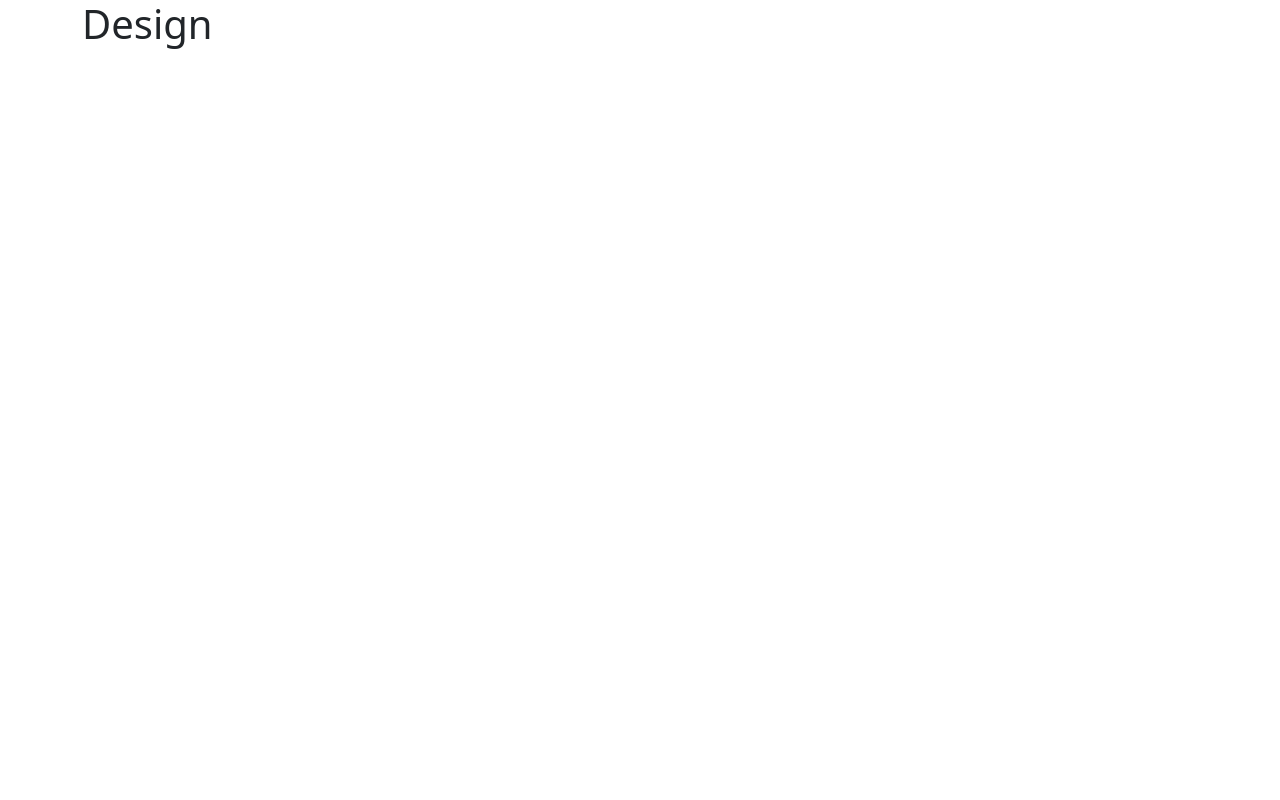
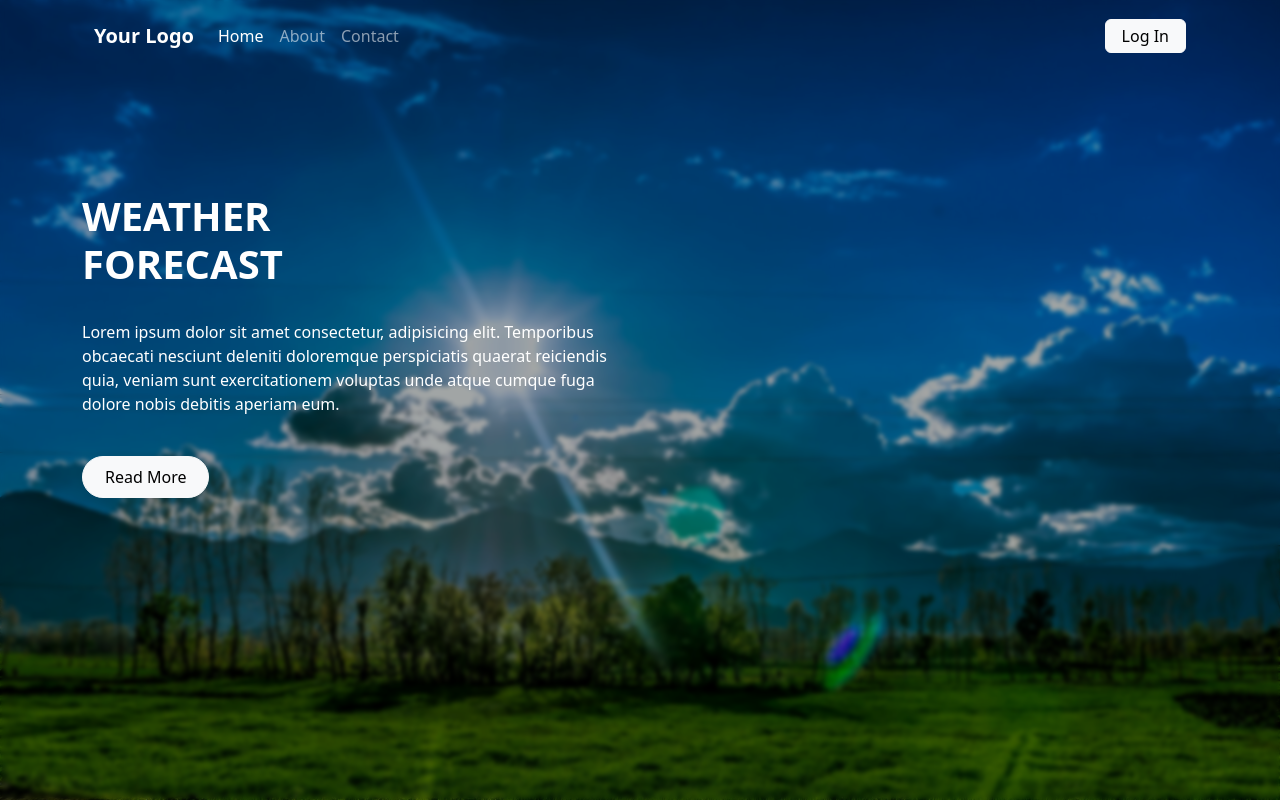
Before and after one commit to programtakerptush-web/3_Priotush_Sutradhar, a plain HTML site: page web-design.html in a window 1280 px wide. Drawn offline with nearby package versions, Linux system fonts and the light colour scheme.

Commit message:
changes-file

```diff
--- a/css/design.css
+++ b/css/design.css
@@ -1,6 +1,37 @@
-.full-body{
-    background-image: url("img/1.jpg");
-    background-size: cover;
-    background-repeat: no-repeat;
-    background-position: center;
+/* External CSS for Wave Page */
+body {
+  margin: 0;
+  padding: 0;
+  background: url('img/2.jpg') no-repeat center center/cover;
+  height: 100vh;
+  position: relative;
+  color: #fff;
 }
+
+body::before {
+  content: "";
+  position: absolute;
+  top: 0;
+  left: 0;
+  width: 100%;
+  height: 100%;
+  background: rgba(0,0,0,0.35);
+  backdrop-filter: blur(2px);
+  z-index: 1;
+}
+
+nav {
+  position: relative;
+  z-index: 10;
+}
+
+.content {
+  position: relative;
+  z-index: 5;
+  margin-top: 150px;
+}
+
+.hero-btn {
+  padding: 8px 20px;
+  border-radius: 25px;
+}
--- a/web-design.html
+++ b/web-design.html
@@ -1,24 +1,71 @@
 <!DOCTYPE html>
-<html lang="en">
+<html lang="bn">
 <head>
-    <meta charset="UTF-8">
-    <meta name="viewport" content="width=device-width, initial-scale=1.0">
-    <title>Weather Forecast</title>
-    <link href="https://cdn.jsdelivr.net/npm/bootstrap@5.3.8/dist/css/bootstrap.min.css" rel="stylesheet">
+  <meta charset="UTF-8" />
+  <meta name="viewport" content="width=device-width, initial-scale=1" />
+  <title>Bootstrap Wave Page</title>
+  <link href="https://cdn.jsdelivr.net/npm/bootstrap@5.3.2/dist/css/bootstrap.min.css" rel="stylesheet">
+  <style>
+    body {
+      margin: 0;
+      padding: 0;
+      background: url('img/2.jpg') no-repeat center center/cover; /* <-- এখানে তোমার ইমেজের লিংক দাও */
+      height: 100vh;
+      color: #fff;
+      position: relative;
+    }
+    body::before {
+      content: "";
+      position: absolute;
+      top: 0;
+      left: 0;
+      width: 100%;
+      height: 100%;
+      background: rgba(0,0,0,0.35);
+      backdrop-filter: blur(2px);
+      z-index: -1; /* moved behind navbar */
+    }
+    .hero {
+      position: relative;
+      z-index: 2;
+      margin-top: 120px;
+    }
+    .hero-btn {
+      padding: 8px 22px;
+      border-radius: 25px;
+    }
+  </style>
+</head>
+<body>
 
-    <link rel="stylesheet" href="css/design.css">
+<nav class="navbar navbar-expand-lg navbar-dark bg-transparent position-relative w-100 py-3" style="z-index: 10;">
+  <div class="container px-4">
+    <a class="navbar-brand fw-bold" href="#">Your Logo</a>
+    <button class="navbar-toggler" type="button" data-bs-toggle="collapse" data-bs-target="#navMenu">
+      <span class="navbar-toggler-icon"></span>
+    </button>
 
-</head>
-<body class="full-body">
-    <div class="container-fluid">
-        <div class="container">
-            <div class="row">
-                <h1>Design</h1>
-            </div>
-        </div>
+    <div class="collapse navbar-collapse" id="navMenu">
+      <ul class="navbar-nav me-auto mb-2 mb-lg-0">
+        <li class="nav-item"><a class="nav-link active" href="#">Home</a></li>
+        <li class="nav-item"><a class="nav-link" href="#">About</a></li>
+        <li class="nav-item"><a class="nav-link" href="#">Contact</a></li>
+      </ul>
+      <a href="#" class="btn btn-light px-3 py-1">Log In</a>
     </div>
+  </div>
+</nav>
 
+<div class="container hero">
+  <div class="row">
+    <div class="col-md-6 col-12">
+      <h1 class="fw-bold">WEATHER <br> FORECAST</h1><br>
+      <p>Lorem ipsum dolor sit amet consectetur, adipisicing elit. Temporibus obcaecati nesciunt deleniti doloremque perspiciatis quaerat reiciendis quia, veniam sunt exercitationem voluptas unde atque cumque fuga dolore nobis debitis aperiam eum.</p><br>
+      <button class="btn btn-light hero-btn">Read More</button>
+    </div>
+  </div>
+</div>
 
-    <script src="https://cdn.jsdelivr.net/npm/bootstrap@5.3.8/dist/js/bootstrap.bundle.min.js"></script>
+<script src="https://cdn.jsdelivr.net/npm/bootstrap@5.3.2/dist/js/bootstrap.bundle.min.js"></script>
 </body>
 </html>
```
